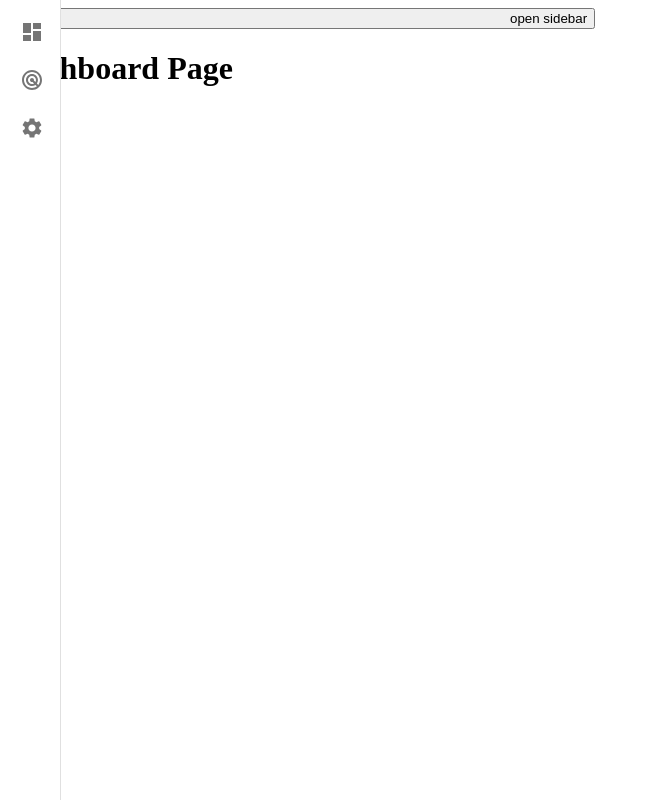
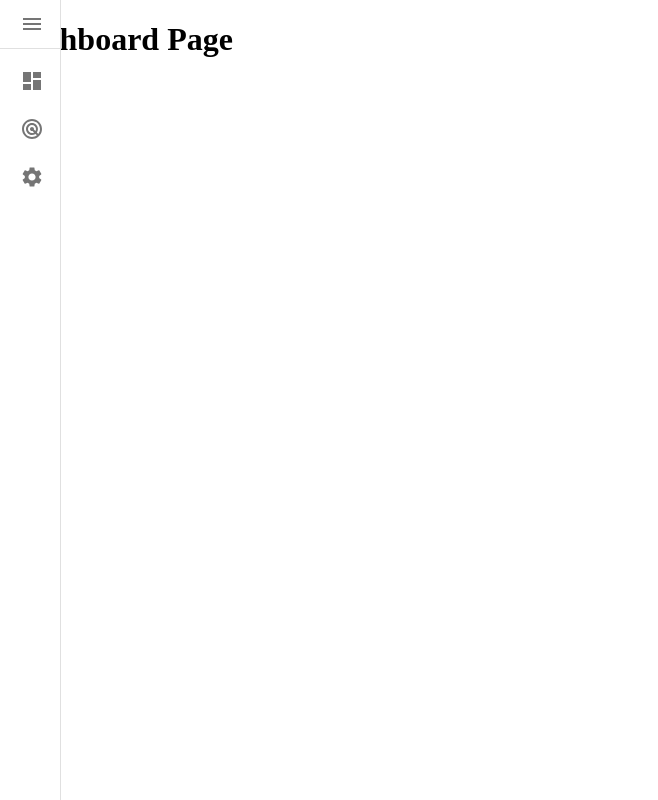
Before and after one commit to stanleyavril123/sectool, a React (Create React App) app: page / in a window 1280 px wide. Shown: the whole page, without its empty margins (0-658 px from the left). Built offline with nearby package versions, Linux system fonts and the light colour scheme.

Commit message:
added sidebar toggle button

```diff
--- a/src/components/Sidebar.tsx
+++ b/src/components/Sidebar.tsx
@@ -1,24 +1,20 @@
 import React from "react";
-import { Drawer, } from "@mui/material";
-import { useState } from "react"
+import { Drawer } from "@mui/material";
+import { useState } from "react";
 import SidebarButtons from "./SidebarButtons";
 
 const Sidebar: React.FC = () => {
-
   const [isOpen, setIsOpen] = useState(false);
   return (
     <>
-    <button onClick={() => setIsOpen(!isOpen)} style={{paddingLeft: '500px'}}>open sidebar</button>
       <Drawer
         open={isOpen}
         onClose={() => setIsOpen(false)}
         variant="permanent"
-        >
-         <SidebarButtons isOpen={isOpen} />
+      >
+        <SidebarButtons isOpen={isOpen} setIsOpen={setIsOpen} />
       </Drawer>
-
     </>
-
   );
 };
 
--- a/src/components/SidebarButtons.tsx
+++ b/src/components/SidebarButtons.tsx
@@ -1,20 +1,36 @@
 import React from "react";
-import {List, ListItem, ListItemButton, ListItemIcon, ListItemText, Box} from "@mui/material";
-import DashboardIcon from '@mui/icons-material/Dashboard';
-import ScanIcon from '@mui/icons-material/Radar';
-import SettingsIcon from '@mui/icons-material/Settings';
+import {
+  List,
+  ListItem,
+  ListItemButton,
+  ListItemIcon,
+  ListItemText,
+  Box,
+  Divider,
+} from "@mui/material";
+import DashboardIcon from "@mui/icons-material/Dashboard";
+import ScanIcon from "@mui/icons-material/Radar";
+import SettingsIcon from "@mui/icons-material/Settings";
+import MenuIcon from "@mui/icons-material/Menu";
 
 interface SidebarButtonsProps {
   isOpen: boolean;
+  setIsOpen: React.Dispatch<React.SetStateAction<boolean>>;
 }
 
-  const SidebarButtons: React.FC<SidebarButtonsProps> = ({isOpen}) => {
+const SidebarButtons: React.FC<SidebarButtonsProps> = ({
+  isOpen,
+  setIsOpen,
+}) => {
+  const navButton: string[] = ["Dashboard", "Scan", "Setting"];
+  const navButtonPath: string[] = ["/Dashboard", "/Scan", "/Setting"];
+  const buttonIcons: React.ElementType[] = [
+    DashboardIcon,
+    ScanIcon,
+    SettingsIcon,
+  ];
 
-    const navButton: string[] = ['Dashboard', 'Scan', 'Setting'];
-    const navButtonPath: string[] = ['/Dashboard', '/Scan', '/Setting'];
-    const buttonIcons: React.ElementType[] = [DashboardIcon, ScanIcon, SettingsIcon ]
-
-    return(
+  return (
     <Box
       sx={{
         width: isOpen ? 240 : 60,
@@ -22,26 +38,32 @@ interface SidebarButtonsProps {
         overflow: "hidden",
       }}
     >
+      <ListItemButton
+        onClick={() => setIsOpen(!isOpen)}
+        sx={[{ minHeight: 48, px: 2.5 }]}
+      >
+        <ListItemIcon>{React.createElement(MenuIcon)}</ListItemIcon>
+      </ListItemButton>
+      <Divider />
       <List>
         {navButton.map((text, index) => (
           <ListItem key={index} disablePadding>
-                <a href={navButtonPath[index]} style={{textDecoration: 'none'}} >
+            <a href={navButtonPath[index]} style={{ textDecoration: "none" }}>
               <ListItemButton
-                    sx={[{ minHeight: 48, px: 2.5},
-                    isOpen ? {justifyContent: 'initial'} : {justifyContent: 'center'}]}
+                onClick={() => setIsOpen(false)}
+                sx={[{ minHeight: 48, px: 2.5 }]}
               >
-
                 <ListItemIcon
-                            sx={[{minWidth: 0, justifyContent: 'center'},
-                                isOpen ? {mr:3} : {mr: 'auto'}
+                  sx={[
+                    { minWidth: 0, justifyContent: "center" },
+                    isOpen ? { mr: 3 } : { mr: "auto" },
                   ]}
                 >
                   {React.createElement(buttonIcons[index])}
                 </ListItemIcon>
                 <ListItemText
                   primary={text}
-                  sx={{ whiteSpace: "nowrap", opacity: isOpen ? 1 : 0,
-                        transition: "opacity 0.3s ease"}}
+                  sx={{ whiteSpace: "nowrap", opacity: isOpen ? 1 : 0 }}
                 />
               </ListItemButton>
             </a>
@@ -50,5 +72,5 @@ interface SidebarButtonsProps {
       </List>
     </Box>
   );
-    }
+};
 export default SidebarButtons;
```
Lines whose indentation alone changed are shown as unchanged.
